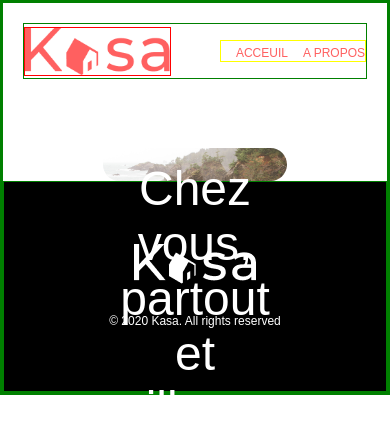
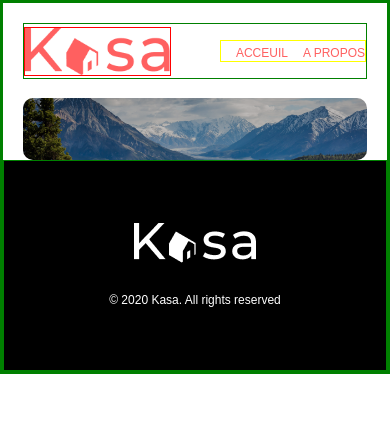
Before and after one commit to Samuel32600/ParmentierSamuel_8_20102021, a React (Create React App) app in the folder kasa/: page /About in a window 390 px wide. Shown: the top 434 px of the page. Built offline with nearby package versions, Linux system fonts and the light colour scheme; a web font is replaced by a local one.

Commit message:
mise a jour de la banniere

```diff
--- a/kasa/src/components/App.js
+++ b/kasa/src/components/App.js
@@ -1,13 +1,11 @@
 import React from 'react'
+import '../styles/App.css'
 
 // import logo from './logo.svg'
-import '../styles/App.css'
 
 //import des components
 import Header from './Header'
 import Footer from './Footer'
-import Banner from './Banner'
-import bannerhome from '../assets/banner_home-page.png'
 
 //import des pages
 import Home_Page from '../pages/Home-page'
@@ -27,7 +25,6 @@ class App extends React.Component {
         <Router>
 
           <Header />
-          <Banner picture={bannerhome} text='Chez vous, partout et ailleurs' />
 
           <Switch>
 
--- a/kasa/src/components/Banner.js
+++ b/kasa/src/components/Banner.js
@@ -5,7 +5,7 @@ class Banner extends React.Component {
     render() {
         return (
             <div className='container-banner'>
-                <img src={this.props.picture} className='picture-banner' alt='toto'/>
+                <img src={this.props.picture} className='picture-banner' alt='image de la bannière'/>
                 <p className='text-banner'>{this.props.text}</p>
             </div>
         )
--- a/kasa/src/components/Footer.js
+++ b/kasa/src/components/Footer.js
@@ -1,6 +1,9 @@
 import React from 'react'
+import '../styles/footer.css'
+
+//import image
 import logo_footer from '../assets/logo_footer.png'
-import '../styles/footer.css'
+
 
 class Footer extends React.Component {
     render() {
--- a/kasa/src/components/Header.js
+++ b/kasa/src/components/Header.js
@@ -1,6 +1,9 @@
 import React from 'react'
+import '../styles/header.css'
+
+//import image
 import logo_header from '../assets/logo_header.png'
-import '../styles/header.css'
+
 import { Link } from 'react-router-dom'
 
 class Header extends React.Component {
--- a/kasa/src/pages/About.js
+++ b/kasa/src/pages/About.js
@@ -1,12 +1,16 @@
 import React from 'react'
 import '../styles/about.css'
-import '../assets/banner_about.png'
+
+//banniere
+import Banner_About from '../assets/banner_about.png'
+import Banner from '../components/Banner.js'
+let InfoBanner = ""
 
 class About extends React.Component {
     render() {
         return (
             <div>
-
+            <Banner picture={Banner_About} text={InfoBanner}/>
             </div>
 
         )
--- a/kasa/src/pages/Home-page.js
+++ b/kasa/src/pages/Home-page.js
@@ -1,10 +1,17 @@
 import React from 'react'
 import '../styles/home-page.css'
+
+//banniere
+import Banner_Home_Page from '../assets/banner_home-page.png'
+import Banner from '../components/Banner.js'
+let InfoBanner = "Chez vous, partout et ailleurs"
 
 class Home_Page extends React.Component {
     render() {
         return (
+
             <div>
+                <Banner picture={Banner_Home_Page} text={InfoBanner} />
 
             </div>
 
--- a/kasa/src/styles/Banner.css
+++ b/kasa/src/styles/Banner.css
@@ -2,7 +2,6 @@
     position: relative;
     display: flex;
     justify-content: center;
-    border-radius: 25px;
     margin-left: 100px;
     margin-right: 100px;
     margin-top: 69px;
@@ -13,6 +12,7 @@
     height: auto;
     object-fit: cover;
     border-radius: 25px;
+    filter: brightness(0.75);
 }
 
 .text-banner {
@@ -21,13 +21,28 @@
     font-family: 'Montserrat', sans-serif;
     font-size: 48px;
     margin: 0;
-    top: 40%
+    top: 40%;
+
 }
 
 
 /* format smartphone */
 @media screen and (max-width: 768px) {
+    .container-banner {
+        justify-content: flex-start;
+        margin-left: 20px;
+        margin-right: 20px;
+        margin-top: 19px;
+    }
 
+    .picture-banner {
+        border-radius: 10px;
+    }
+
+    .text-banner {
+        font-size: 24px;
+        margin-left: 16px;
+    }
 }
 
 /* format tablet */
```
Also changed, not shown: kasa/src/assets/logo_site.png (added), kasa/src/styles/header.css (line endings or trailing spaces).
